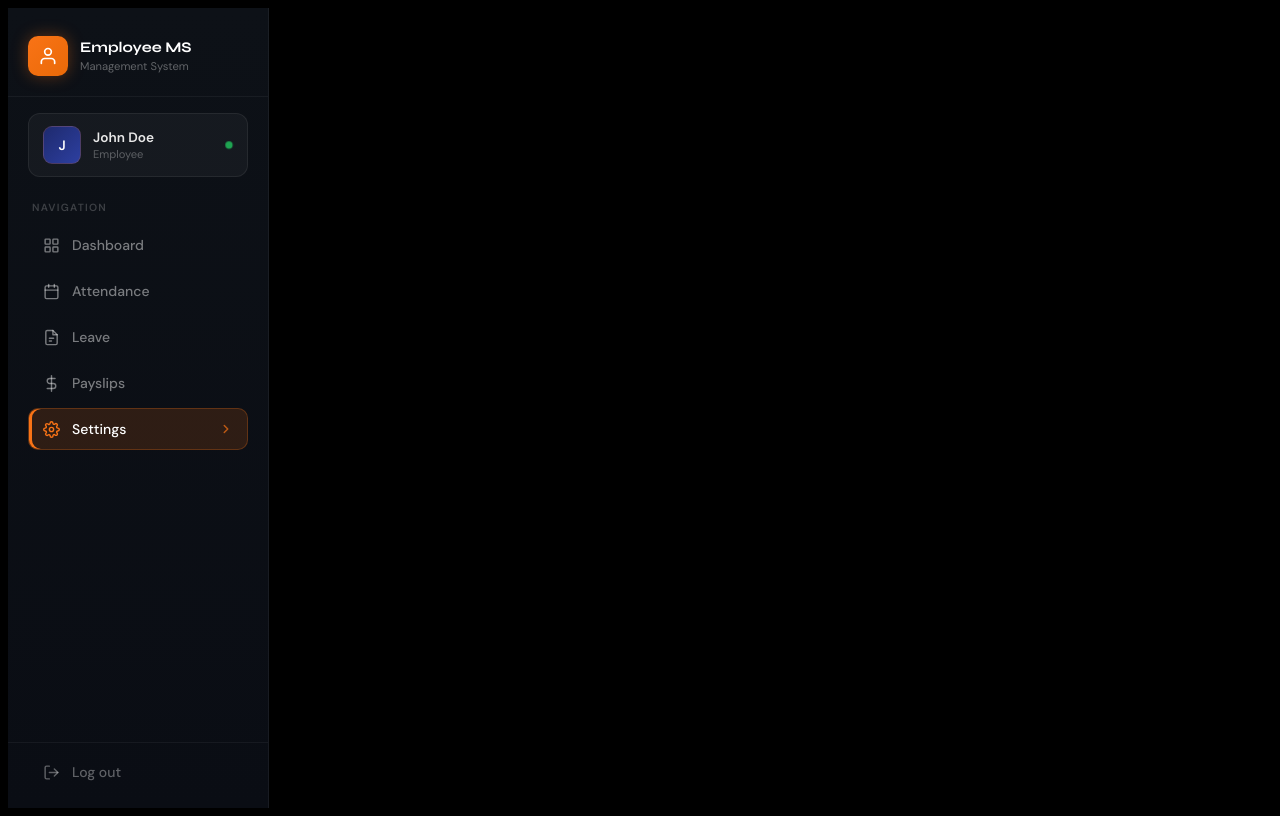
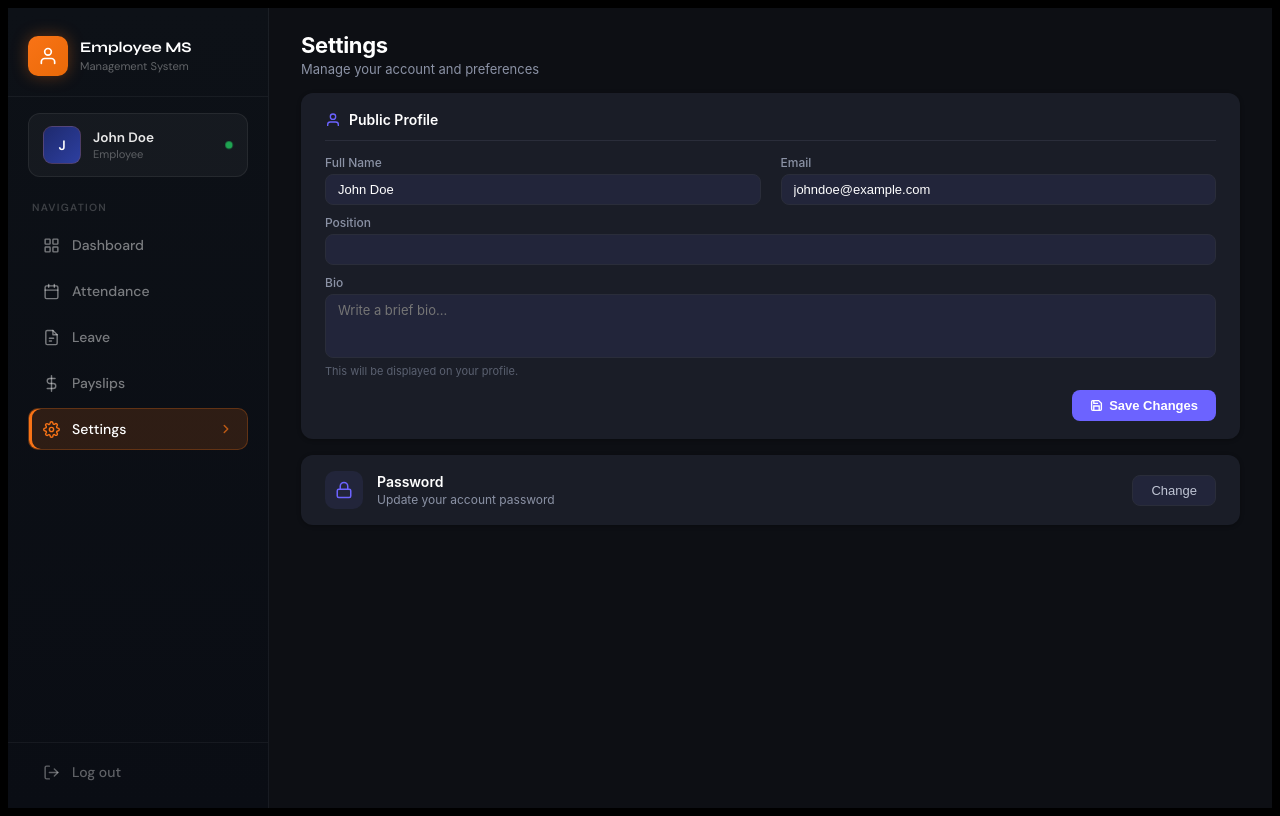
Before and after one commit to aniKet0753/Employee-Management-System, a Next.js app in the folder apps/web/: page /employe/setting in a window 1280 px wide. Built offline with nearby package versions, Linux system fonts and the light colour scheme.

Commit message:
setting ui

```diff
--- a/apps/web/app/component/Setting.tsx
+++ b/apps/web/app/component/Setting.tsx
@@ -1,9 +1,228 @@
 "use client";
+import { dummyProfileData } from "../assets/assets";
+import { useEffect, useState } from "react";
+
+type Profile = {
+  _id: string;
+  firstName: string;
+  lastName: string;
+  email: string;
+  image: string | null;
+};
 
 export default function EmployeeSettings() {
+  const [profile, setProfile] = useState<Profile | null>(null);
+  const [passwordModal, setPasswordModal] = useState(false);
+  const [firstName, setFirstName] = useState("");
+  const [lastName, setLastName] = useState("");
+  const [email, setEmail] = useState("");
+  const [position, setPosition] = useState("");
+  const [bio, setBio] = useState("");
+  const [saved, setSaved] = useState(false);
+
+  const fetchData = async () => {
+    setProfile(dummyProfileData);
+    setFirstName(dummyProfileData.firstName);
+    setLastName(dummyProfileData.lastName);
+    setEmail(dummyProfileData.email);
+  };
+
+  useEffect(() => {
+    fetchData();
+  }, []);
+
+  const handleSave = () => {
+    setSaved(true);
+    setTimeout(() => setSaved(false), 2000);
+  };
+
+  const inputStyle = {
+    border: "1px solid #2a2d3a",
+    borderRadius: 8,
+    padding: "7px 12px",
+    fontSize: 13,
+    color: "#ffffff",
+    backgroundColor: "#22253a",
+    outline: "none",
+    width: "100%",
+    boxSizing: "border-box" as const,
+  };
+
+  const labelStyle = {
+    fontSize: 12,
+    fontWeight: 500,
+    color: "#8b92a5",
+  };
+
   return (
-    <div>
-      this is setting
+    <div style={{
+      width: "100%",
+      height: "100%",
+      overflow: "hidden",
+      padding: "24px 32px",
+      backgroundColor: "#0d0f14",
+      fontFamily: "'Inter', 'Segoe UI', sans-serif",
+      boxSizing: "border-box" as const,
+      display: "flex",
+      flexDirection: "column",
+      gap: 16,
+    }}>
+
+      {/* Page Header */}
+      <div>
+        <h1 style={{ fontSize: 22, fontWeight: 700, color: "#ffffff", margin: 0, letterSpacing: "-0.3px" }}>Settings</h1>
+        <p style={{ fontSize: 13, color: "#8b92a5", margin: "3px 0 0" }}>Manage your account and preferences</p>
+      </div>
+
+      {/* Public Profile Card */}
+      <div style={{ backgroundColor: "#1a1d27", borderRadius: 12, padding: "18px 24px", boxShadow: "0 1px 4px rgba(0,0,0,0.3)", flex: "0 0 auto" }}>
+
+        {/* Card Header */}
+        <div style={{ display: "flex", alignItems: "center", gap: 8, marginBottom: 14, paddingBottom: 12, borderBottom: "1px solid #2a2d3a" }}>
+          <span style={{ color: "#6c63ff", display: "flex", alignItems: "center" }}>
+            <svg width="16" height="16" viewBox="0 0 24 24" fill="none" stroke="currentColor" strokeWidth="2">
+              <path d="M20 21v-2a4 4 0 0 0-4-4H8a4 4 0 0 0-4 4v2" />
+              <circle cx="12" cy="7" r="4" />
+            </svg>
+          </span>
+          <h2 style={{ fontSize: 14, fontWeight: 600, color: "#ffffff", margin: 0 }}>Public Profile</h2>
+        </div>
+
+        {/* Full Name + Email */}
+        <div style={{ display: "grid", gridTemplateColumns: "1fr 1fr", gap: "10px 20px", marginBottom: 10 }}>
+          <div style={{ display: "flex", flexDirection: "column", gap: 4 }}>
+            <label style={labelStyle}>Full Name</label>
+            <input
+              style={inputStyle}
+              type="text"
+              placeholder="John Doe"
+              value={`${firstName} ${lastName}`.trim()}
+              onChange={(e) => {
+                const parts = e.target.value.split(" ");
+                setFirstName(parts[0] || "");
+                setLastName(parts.slice(1).join(" "));
+              }}
+            />
+          </div>
+          <div style={{ display: "flex", flexDirection: "column", gap: 4 }}>
+            <label style={labelStyle}>Email</label>
+            <input
+              style={inputStyle}
+              type="email"
+              placeholder="johndoe@example.com"
+              value={email}
+              onChange={(e) => setEmail(e.target.value)}
+            />
+          </div>
+        </div>
+
+        {/* Position */}
+        <div style={{ display: "flex", flexDirection: "column", gap: 4, marginBottom: 10 }}>
+          <label style={labelStyle}>Position</label>
+          <input
+            style={inputStyle}
+            type="text"
+            placeholder=""
+            value={position}
+            onChange={(e) => setPosition(e.target.value)}
+          />
+        </div>
+
+        {/* Bio */}
+        <div style={{ display: "flex", flexDirection: "column", gap: 4, marginBottom: 12 }}>
+          <label style={labelStyle}>Bio</label>
+          <textarea
+            style={{ ...inputStyle, resize: "none", fontFamily: "inherit" }}
+            placeholder="Write a brief bio..."
+            value={bio}
+            onChange={(e) => setBio(e.target.value)}
+            rows={3}
+          />
+          <p style={{ fontSize: 11, color: "#5a6070", margin: "2px 0 0" }}>This will be displayed on your profile.</p>
+        </div>
+
+        {/* Save Button */}
+        <div style={{ display: "flex", justifyContent: "flex-end" }}>
+          <button
+            style={{ backgroundColor: saved ? "#22c55e" : "#6c63ff", color: "#ffffff", border: "none", borderRadius: 8, padding: "8px 18px", fontSize: 13, fontWeight: 600, cursor: "pointer", display: "flex", alignItems: "center", gap: 6 }}
+            onClick={handleSave}
+          >
+            <svg width="13" height="13" viewBox="0 0 24 24" fill="none" stroke="currentColor" strokeWidth="2.5">
+              <path d="M19 21H5a2 2 0 0 1-2-2V5a2 2 0 0 1 2-2h11l5 5v11a2 2 0 0 1-2 2z" />
+              <polyline points="17 21 17 13 7 13 7 21" />
+              <polyline points="7 3 7 8 15 8" />
+            </svg>
+            {saved ? "Saved!" : "Save Changes"}
+          </button>
+        </div>
+      </div>
+
+      {/* Password Card */}
+      <div style={{ backgroundColor: "#1a1d27", borderRadius: 12, padding: "16px 24px", boxShadow: "0 1px 4px rgba(0,0,0,0.3)", display: "flex", alignItems: "center", justifyContent: "space-between", flex: "0 0 auto" }}>
+        <div style={{ display: "flex", alignItems: "center", gap: 14 }}>
+          <div style={{ width: 38, height: 38, borderRadius: 10, backgroundColor: "#22253a", display: "flex", alignItems: "center", justifyContent: "center", color: "#6c63ff", flexShrink: 0 }}>
+            <svg width="18" height="18" viewBox="0 0 24 24" fill="none" stroke="currentColor" strokeWidth="2">
+              <rect x="3" y="11" width="18" height="11" rx="2" ry="2" />
+              <path d="M7 11V7a5 5 0 0 1 10 0v4" />
+            </svg>
+          </div>
+          <div>
+            <p style={{ fontSize: 14, fontWeight: 600, color: "#ffffff", margin: 0 }}>Password</p>
+            <p style={{ fontSize: 12, color: "#8b92a5", margin: "2px 0 0" }}>Update your account password</p>
+          </div>
+        </div>
+        <button
+          style={{ backgroundColor: "#22253a", color: "#c0c5d4", border: "1px solid #2a2d3a", borderRadius: 8, padding: "7px 18px", fontSize: 13, fontWeight: 500, cursor: "pointer", flexShrink: 0 }}
+          onClick={() => setPasswordModal(true)}
+        >
+          Change
+        </button>
+      </div>
+
+      {/* Password Modal */}
+      {passwordModal && (
+        <div
+          style={{ position: "fixed", inset: 0, backgroundColor: "rgba(0,0,0,0.5)", display: "flex", alignItems: "center", justifyContent: "center", zIndex: 1000 }}
+          onClick={() => setPasswordModal(false)}
+        >
+          <div
+            style={{ backgroundColor: "#1a1d27", borderRadius: 14, padding: "28px", width: 420, boxShadow: "0 8px 32px rgba(0,0,0,0.5)" }}
+            onClick={(e) => e.stopPropagation()}
+          >
+            <h3 style={{ fontSize: 17, fontWeight: 700, color: "#ffffff", margin: "0 0 20px" }}>Change Password</h3>
+
+            <div style={{ display: "flex", flexDirection: "column", gap: 4, marginBottom: 14 }}>
+              <label style={labelStyle}>Current Password</label>
+              <input style={inputStyle} type="password" placeholder="••••••••" />
+            </div>
+
+            <div style={{ display: "flex", flexDirection: "column", gap: 4, marginBottom: 14 }}>
+              <label style={labelStyle}>New Password</label>
+              <input style={inputStyle} type="password" placeholder="••••••••" />
+            </div>
+
+            <div style={{ display: "flex", flexDirection: "column", gap: 4, marginBottom: 14 }}>
+              <label style={labelStyle}>Confirm New Password</label>
+              <input style={inputStyle} type="password" placeholder="••••••••" />
+            </div>
+
+            <div style={{ display: "flex", justifyContent: "flex-end", gap: 10, marginTop: 6 }}>
+              <button
+                style={{ backgroundColor: "#22253a", color: "#c0c5d4", border: "1px solid #2a2d3a", borderRadius: 8, padding: "8px 18px", fontSize: 13, fontWeight: 500, cursor: "pointer" }}
+                onClick={() => setPasswordModal(false)}
+              >
+                Cancel
+              </button>
+              <button
+                style={{ backgroundColor: "#6c63ff", color: "#ffffff", border: "none", borderRadius: 8, padding: "8px 18px", fontSize: 13, fontWeight: 600, cursor: "pointer" }}
+                onClick={() => setPasswordModal(false)}
+              >
+                Update Password
+              </button>
+            </div>
+          </div>
+        </div>
+      )}
     </div>
-  )
+  );
 }
```
